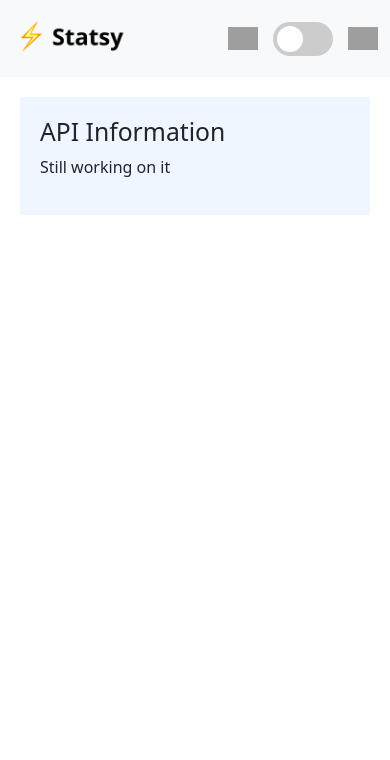
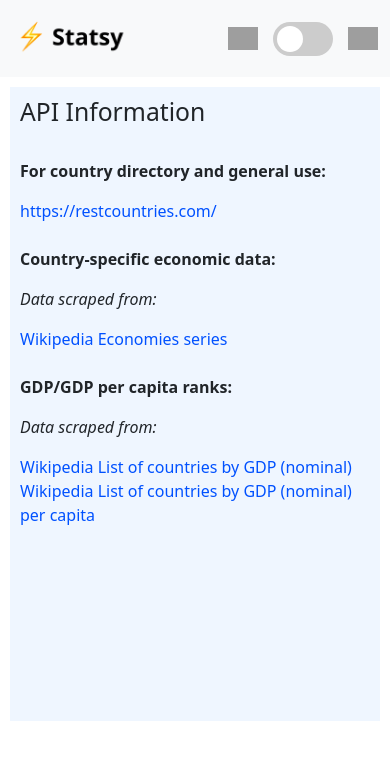
Before and after one commit to idrak888/statsy, a Next.js app: page /info in a window 390 px wide. Shown: the top 760 px of the page. Built offline with nearby package versions, Linux system fonts and the light colour scheme; grey boxes are pictures that could not be loaded.

Commit message:
API information page
Built up API info page and made responsive fixes

```diff
--- a/pages/[country].js
+++ b/pages/[country].js
@@ -36,7 +36,7 @@ const EcoData = ({ country, countryData }) => {
 					<div>
 						<div className={styles.wrapper}>
 							<div>
-								<h3><Button onClick={() => window.location = "/"} style={{borderRadius: 3, fontSize: 12, marginRight: 10, marginLeft: 10}} variant="primary">Back</Button> Economy of {countryData[0].name.common == "Macau" && country == "China" ? countryData[1].name.common : countryData[0].name.common} {countryData[0].name.common == "Macau" && country == "China" ? countryData[1].flag : countryData[0].flag}</h3>
+								<h3><Button onClick={() => window.location = "/"} variant="primary">Back</Button> Economy of {countryData[0].name.common == "Macau" && country == "China" ? countryData[1].name.common : countryData[0].name.common} {countryData[0].name.common == "Macau" && country == "China" ? countryData[1].flag : countryData[0].flag}</h3>
 								<div className={styles.banner}>
 									<img src={data.profile.cover_image} style={{flex: 1, height: '100%'}}/>
 									<iframe
--- a/pages/index.js
+++ b/pages/index.js
@@ -76,7 +76,7 @@ const Home = ({ countries }) => {
 								<div onClick={e => e.preventDefault()} dangerouslySetInnerHTML={{ __html: highlightDoc.profile ? highlightDoc.profile.country_group : "N/A" }} />
 								<br/>
 								<span style={darkMode ? {color: "white", fontSize: 14} : {color: "grey", fontSize: 14}}>GDP</span>
-								<h3 style={{fontSize: 18}}><div onClick={e => e.preventDefault()} dangerouslySetInnerHTML={{ __html: highlightDoc.gdp.gdp }} /></h3>
+								<h3 style={{fontSize: 18}}><div onClick={e => e.preventDefault()} dangerouslySetInnerHTML={{ __html: highlightDoc.gdp ? highlightDoc.gdp.gdp : "N/A" }} /></h3>
 							</div>
 						:
 							<div className={styles.loaderContainer}>
--- a/pages/info/index.js
+++ b/pages/info/index.js
@@ -6,14 +6,38 @@ import Header from '/components/Header';
 const Info = () => {
 	const [darkMode, setDarkMode] = useState(false);
 
+	useEffect(() => {
+		setDarkMode(JSON.parse(sessionStorage.getItem("dark_mode")));
+    }, []);
+
   	return (
 		<div className={darkMode ? `${styles.container} ${styles.darkContainer}` : styles.container}>
 			<Header darkModeToggle={() => setDarkMode(!darkMode)}/>
-
-			<div className={styles.wrapper}>
+			<Head>
+				<title>API Information | Directory of Economies</title>
+				<meta name="description" content="Directory of Economies" />
+				<link rel="icon" href="/bolt.png" />
+			</Head>
+			<div style={{height: "100vh"}} className={styles.wrapper}>
 				<div style={darkMode ? {backgroundColor: "rgb(32, 32, 39)"} : {backgroundColor: "rgb(239, 246, 255)"}}>
 					<h2>API Information</h2>
-					<p>Still working on it</p>
+					<br/>
+					<p style={{fontWeight: "bold"}}>For country directory and general use:</p>
+					<a href="https://restcountries.com/">https://restcountries.com/</a>
+					<br/>
+
+					<br/>
+					<p style={{fontWeight: "bold"}}>Country-specific economic data:</p>
+					<p><em>Data scraped from: </em></p>
+					<a href="https://en.wikipedia.org/wiki/Economy_of_Canada">Wikipedia Economies series</a>
+					<br/>
+
+					<br/>
+					<p style={{fontWeight: "bold"}}>GDP/GDP per capita ranks:</p>
+					<p><em>Data scraped from: </em></p>
+					<a href="https://en.wikipedia.org/wiki/List_of_countries_by_GDP_(nominal)">Wikipedia List of countries by GDP (nominal)</a>
+					<br/>
+					<a href="https://en.wikipedia.org/wiki/List_of_countries_by_GDP_(nominal)_per_capita">Wikipedia List of countries by GDP (nominal) per capita</a>
 				</div>
 			</div>
 		</div>
--- a/styles/EcoData/EcoData.module.css
+++ b/styles/EcoData/EcoData.module.css
@@ -22,11 +22,37 @@
   }
 }
 
+@media only screen and (max-width: 700px) {
+  .wrapper {
+    padding: 10px;
+    padding-bottom: 200px;
+  }
+}
+
+.wrapper Button {
+  border-radius: 3;
+  font-size: 12;
+  margin: 0 10px;
+}
+
+@media only screen and (max-width: 700px) {
+  .wrapper Button {
+    display: block;
+    margin: 10px 0;
+  }
+}
+
 .wrapper div {
   -webkit-box-flex: 1;
       -ms-flex: 1;
           flex: 1;
   padding: 20px;
+}
+
+@media only screen and (max-width: 700px) {
+  .wrapper div {
+    padding: 10px;
+  }
 }
 
 .wrapper div h3 {
--- a/styles/EcoData/EcoData.module.scss
+++ b/styles/EcoData/EcoData.module.scss
@@ -13,9 +13,25 @@ $dark-bg: rgb(23, 23, 31);
     @media only screen and (max-width: 800px) {
         flex-direction: column;
     }
+    @media only screen and (max-width: 700px) {
+        padding: 10px;
+        padding-bottom: 200px;
+    }
+    Button {
+        border-radius: 3;
+        font-size: 12;
+        margin: 0 10px;
+        @media only screen and (max-width: 700px) {
+            display: block;
+            margin: 10px 0;
+        }
+    }
     div {
         flex: 1;
         padding: 20px;
+        @media only screen and (max-width: 700px) {
+            padding: 10px;
+        }
         h3 {
             font-weight: bold;
             font-size: 24px;
--- a/styles/Home/Home.module.scss
+++ b/styles/Home/Home.module.scss
@@ -71,6 +71,9 @@ $dark-bg: rgb(23, 23, 31);
             flex: 1;
             padding: 80px 30px;
             border-radius: 10px;
+            @media only screen and (max-width: 700px) {
+                padding: 70px 0px;
+            }
             .row {
                 display: flex;
                 flex-direction: row;
@@ -90,6 +93,9 @@ $dark-bg: rgb(23, 23, 31);
             flex: 1;
             padding: 80px 30px;
             border-radius: 10px;
+            @media only screen and (max-width: 700px) {
+                padding: 70px 0px;
+            }
             .row {
                 display: flex;
                 flex-direction: row;
```
Also changed, not shown: styles/Home/Home.module.css (+12 -0 lines), 2 other files (tests, documents, lock files or other folders).
